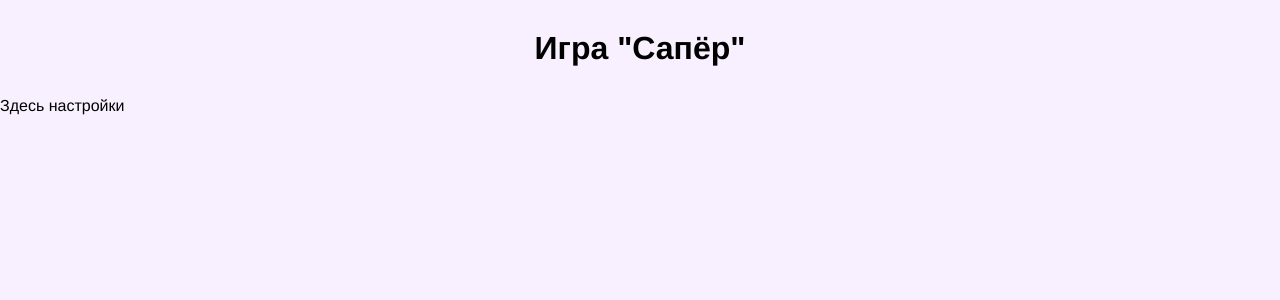
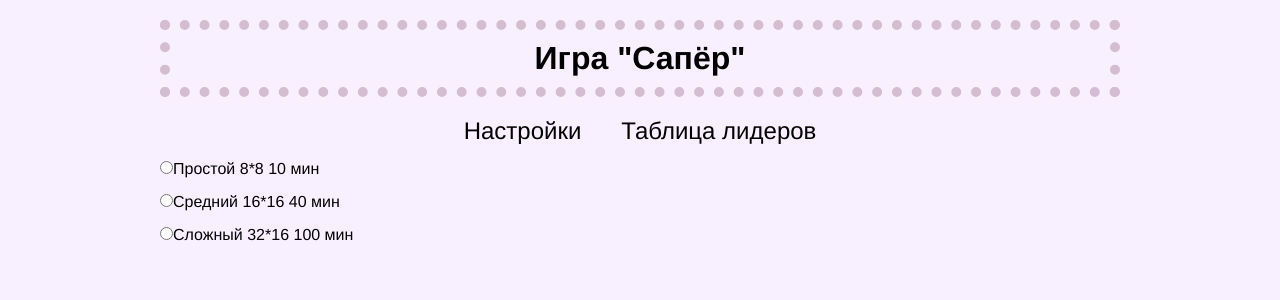
Before and after one commit to nelamine-beep/minesweeper_vue, a Vue app: page /settings in a window 1280 px wide. Shown: the top 300 px of the page. Built offline with nearby package versions, Linux system fonts and the light colour scheme.

Commit message:
add header

```diff
--- a/src/App.vue
+++ b/src/App.vue
@@ -1,10 +1,14 @@
 <template>
   <div class="container">
     <h1>Игра "Сапёр"</h1>
+    <nav>
+      <ul>
+        <li><router-link to="/settings">Настройки</router-link></li>
+        <li><router-link to="/leaderboard">Таблица лидеров</router-link></li>
+      </ul>
+    </nav>
+    <router-view />
   </div>
-  <main>
-    <router-view />
-  </main>
 </template>
 
 <style>
@@ -16,8 +20,35 @@
   font-family: 'Franklin Gothic Medium', 'Arial Narrow', Arial, sans-serif;
 }
 
+.container {
+  max-width: 960px;
+  margin: 0 auto;
+}
+
 .container h1 {
-  margin: 30px auto;
+  padding: 10px;
+  border: 10px dotted rgb(212, 189, 211);
+  margin: 20px auto;
   text-align: center;
 }
+
+nav ul {
+  list-style: none;
+  margin: 0;
+  padding: 0;
+  display: flex;
+  justify-content:center;
+}
+
+nav a {
+  margin: 0 10px;
+  padding: 5px 10px;
+  text-decoration: none;
+  color: #000;
+  font-size: 1.5em;
+}
+
+nav a:hover {
+  background-color: rgb(212, 189, 211);
+}
 </style>
--- a/src/components/GameBoard.vue
+++ b/src/components/GameBoard.vue
@@ -1,7 +1,9 @@
 <template>
     <div>
-        Здесь игровое поле
-    </div>
+        <h1>Игра</h1>
+        <p>Размер поля: {{ width }} x {{ height }}</p>
+        <p>Количество мин: {{ mines }}</p>
+      </div>
 </template>
 
 <script>
--- a/src/components/Settings.vue
+++ b/src/components/Settings.vue
@@ -1,13 +1,32 @@
 <template>
     <div>
-        Здесь настройки
+        <div class="choice-level" v-for="level in levels">
+            <input type="radio" v-bind:value="level" v-model="selectedLevel">
+            <label>{{level.text}} {{level.row}}*{{level.col}}  {{level.mines}} мин</label>
+            <br>
+            <!-- <br>
+            <span>Выбрано: </span> -->
+        </div>
     </div>
 </template>
 
 <script>
-
+export default {
+    data() {
+        return {
+            levels: [
+                {text: "Простой", row: 8, col: 8, mines: 10},
+                {text: "Средний", row: 16, col: 16, mines: 40},
+                {text: "Сложный", row: 32, col: 16, mines: 100},
+            ]
+        }
+    }
+}
 </script>
 
 <style scoped>
+.choice-level {
 
+    margin: 15px auto;
+}
 </style>
--- a/src/router/index.js
+++ b/src/router/index.js
@@ -8,6 +8,7 @@ const routes = [
   { path: '/settings', component: Settings },
   { path: '/game', component: Game },
   { path: '/leaderboard', component: Leaderboard },
+  // добавить страницу ошибки 404
 ];
 
 const router = createRouter({
```
